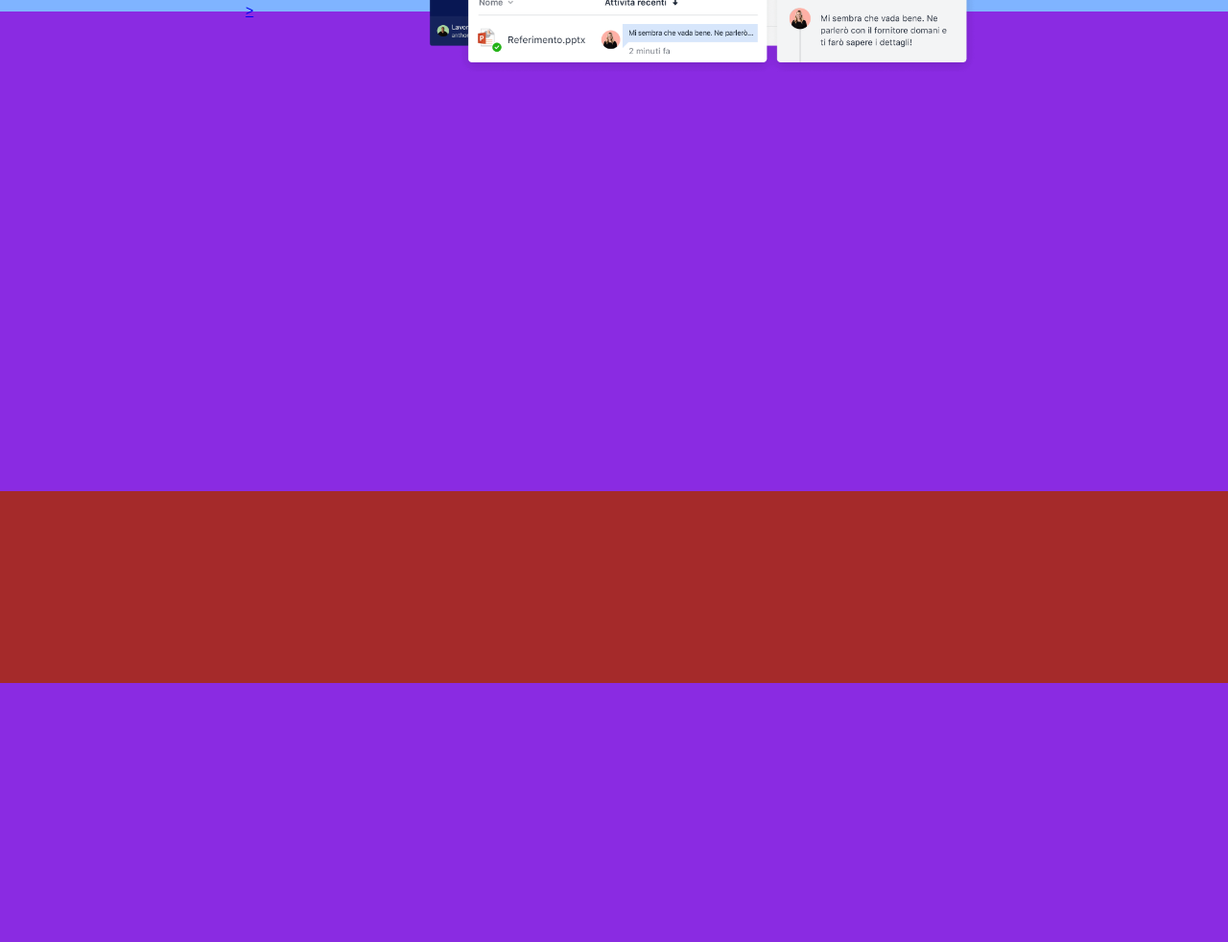
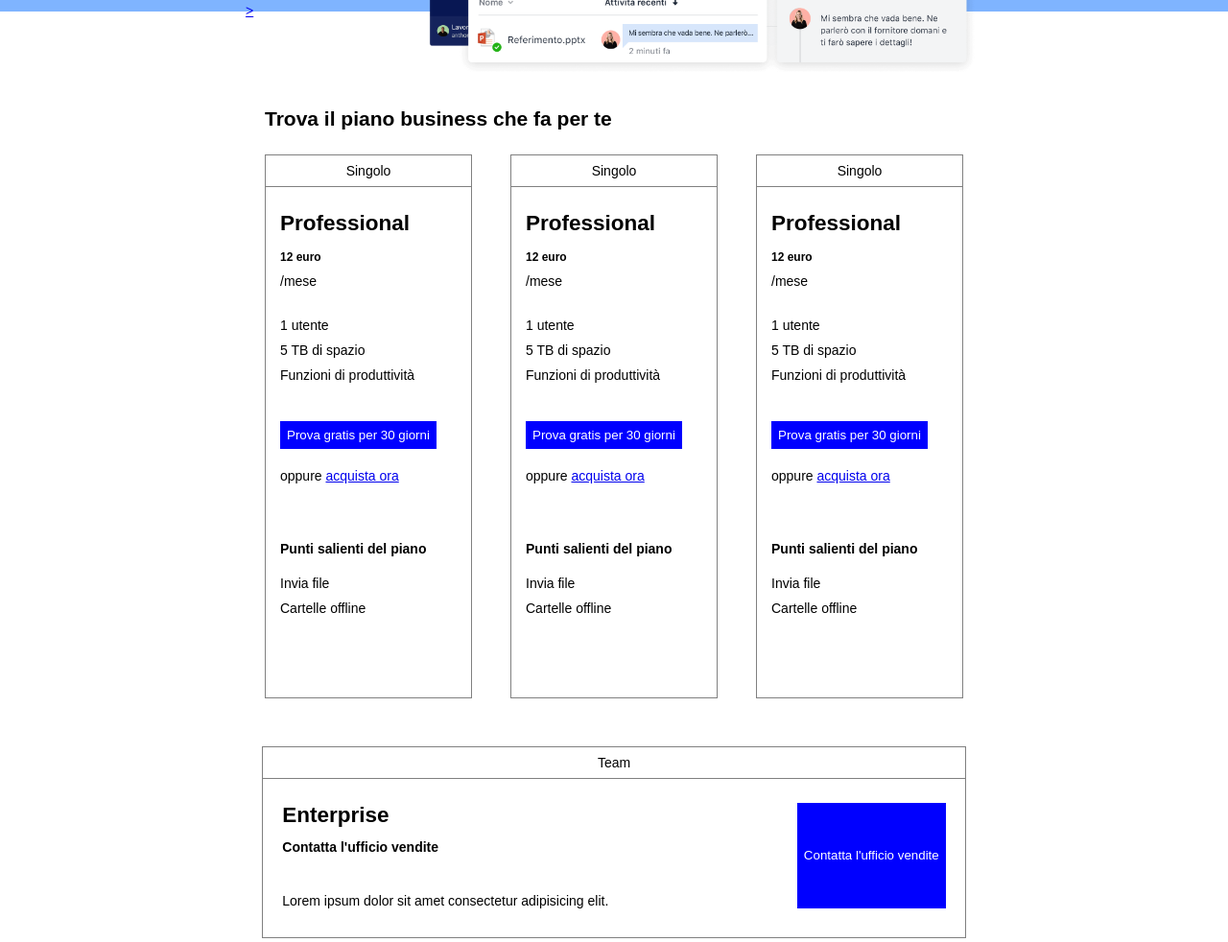
Before and after one commit to saesp/htmlcss-dropbox, a plain HTML site: page index.html in a window 1280 px wide. Shown: the part 478-1460 px from the top of the page at 96% size. Drawn offline with Linux system fonts and the light colour scheme.

Commit message:
main part 2 (table)

```diff
--- a/css/style.css
+++ b/css/style.css
@@ -8,6 +8,16 @@ body{
     font-family: Arial, Helvetica, sans-serif;
     color: black;
     font-size: 14px;
+}
+
+button{
+    border: 0;
+    padding: 7px;
+}
+
+.button-blue{
+    background-color: blue;
+    color: white;
 }
 
 /* header */
@@ -42,6 +52,7 @@ nav img{
     padding-top: 50px;
     top: 0;
 }
+
 
 /* main 1 */
 .main-part-1{
@@ -84,24 +95,98 @@ main h1{
     margin-bottom: 15px;
 }
 
-button{
-    border: 0;
-    padding: 7px;
-}
-
-.button-blue{
-    background-color: blue;
-    color: white;
-}
 
 
 /* main 2 */
 .main-part-2{
-    height: 500px;
+    height: 1250px;
     width: 100%;
     background-color: blueviolet;
+    margin: auto;
+    background-color: white;
 }
 
+.cards-main{
+    width: 60%;
+    margin: auto;
+    padding-top: 100px;
+}
+
+.tab-main{
+    display: flex;
+    justify-content: center;
+}
+.title-main-2{
+    margin-bottom: 25px;
+    margin-left: 20px;
+}
+.card{
+    width: calc(100% / 3);
+    background-color: white;
+    border: 1px solid gray;
+    margin: auto 20px;
+}
+#card1{
+    border-bottom: 1px solid gray;
+    text-align: center;
+    padding: 8px;
+}
+#card2{
+    padding: 25px 15px 75px;
+}
+#card2 h3{
+    margin-bottom: 12.5px;
+    font-size: 22.5px;
+}
+#card2 > strong{
+    display: inline-block;
+    font-size: 12px;
+}
+#card2 > span{
+    margin: 10px auto 30px;
+}
+
+#card2 span{
+    display: block;
+}
+.content-card2 span{
+    padding-bottom: 10px;
+}
+.button-card{
+    margin: 30px auto 20px;
+}
+.content-card2 h4{
+    margin: 50px auto 20px;
+}
+
+.card-end{
+    width: 95.5%;
+    border: 1px solid gray;
+    margin: 50px auto 100px;
+}
+
+.card1-end{
+    text-align: center;
+    border-bottom: 1px solid gray;
+    padding: 8px;
+}
+.card2-end{
+    padding: 25px 20px 30px;
+}
+.content-card2-end{
+    display: flex;
+    justify-content: space-between;
+}
+.content-card2-end h3{
+    margin-bottom: 12.5px;
+    font-size: 22.5px;
+}
+.content-card2-end p{
+    margin: 40px auto 0;
+}
+
+
+/* main 3 */
 .main-part-3{
     height: 200px;
     width: 100%;
--- a/index.html
+++ b/index.html
@@ -61,7 +61,90 @@
                         </div>
                     </div>
                 </section>
-                <section class="main-part-2"></section>
+
+                <section class="main-part-2">
+
+                    <div class="cards-main">
+
+                        <div class="title-main-2">
+                            <h2>Trova il piano business che fa per te</h2>
+                        </div>
+
+                        <div class="tab-main">
+                            <div class="card">
+                                <div id="card1">Singolo</div>
+                                <div id="card2">
+                                    <h3>Professional</h3>
+                                    <strong>12 euro</strong>
+                                    <span>/mese</span>
+                                    <div class="content-card2">
+                                        <span>1 utente</span>
+                                        <span>5 TB di spazio</span>
+                                        <span>Funzioni di produttività</span>
+                                        <button class="button-blue button-card">Prova gratis per 30 giorni</button>
+                                        <span>oppure <a href="#">acquista ora</a></span>
+                                        <h4>Punti salienti del piano</h4>
+                                        <span>Invia file</span>
+                                        <span>Cartelle offline</span>
+                                    </div>
+                                </div>
+                            </div>
+
+                            <div class="card">
+                                <div id="card1">Singolo</div>
+                                <div id="card2">
+                                    <h3>Professional</h3>
+                                    <strong>12 euro</strong>
+                                    <span>/mese</span>
+                                    <div class="content-card2">
+                                        <span>1 utente</span>
+                                        <span>5 TB di spazio</span>
+                                        <span>Funzioni di produttività</span>
+                                        <button class="button-blue button-card">Prova gratis per 30 giorni</button>
+                                        <span>oppure <a href="#">acquista ora</a></span>
+                                        <h4>Punti salienti del piano</h4>
+                                        <span>Invia file</span>
+                                        <span>Cartelle offline</span>
+                                    </div>
+                                </div>
+                            </div>
+
+                            <div class="card">
+                                <div id="card1">Singolo</div>
+                                <div id="card2">
+                                    <h3>Professional</h3>
+                                    <strong>12 euro</strong>
+                                    <span>/mese</span>
+                                    <div class="content-card2">
+                                        <span>1 utente</span>
+                                        <span>5 TB di spazio</span>
+                                        <span>Funzioni di produttività</span>
+                                        <button class="button-blue button-card">Prova gratis per 30 giorni</button>
+                                        <span>oppure <a href="#">acquista ora</a></span>
+                                        <h4>Punti salienti del piano</h4>
+                                        <span>Invia file</span>
+                                        <span>Cartelle offline</span>
+                                    </div>
+                                </div>
+                            </div>
+                        </div>
+
+                        <div class="card-end">
+                            <div class="card1-end">Team</div>
+                            <div class="card2-end">
+                                <div class="content-card2-end">
+                                    <div>
+                                        <h3>Enterprise</h3>
+                                        <strong>Contatta l'ufficio vendite</strong>
+                                        <p>Lorem ipsum dolor sit amet consectetur adipisicing elit.</p>
+                                    </div>
+                                    <button class="button-blue">Contatta l'ufficio vendite</button>
+                                </div>
+                            </div>
+                        </div>
+                    </div>
+
+                </section>
                 <section class="main-part-3"></section>
                 <section class="main-part-4"></section>
                 <section class="main-part-5"></section>
```
